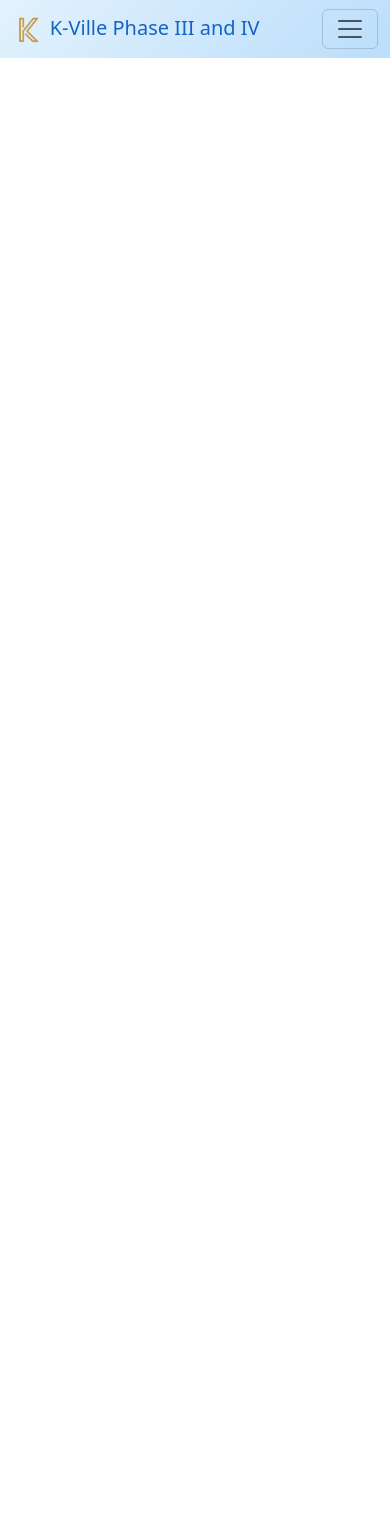
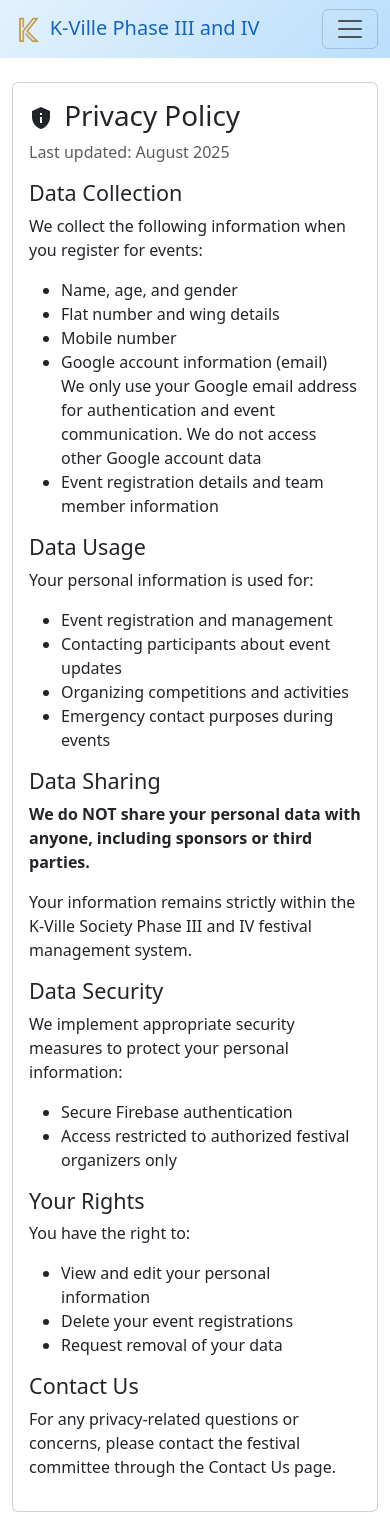
Before and after one commit to smitjethwa/k-ville-festival-registration, a React (Vite) app: page /privacy in a window 390 px wide. Before the commit the page ends 844 px from the top, so only its background shows below. Built offline with nearby package versions, Linux system fonts and the light colour scheme; no server answers.

Commit message:
privacy policy added

```diff
--- a/src/App.jsx
+++ b/src/App.jsx
@@ -1,5 +1,5 @@
 import React, { useEffect } from 'react'
-import { Routes, Route, Link } from 'react-router-dom'
+import { Routes, Route, Link, useLocation } from 'react-router-dom'
 import { AuthProvider, useAuth } from './AuthContext.jsx'
 import NavBar from './components/NavBar.jsx'
 import AuthPage from './components/AuthPage.jsx'
@@ -12,6 +12,7 @@ import AboutUs from './components/AboutUs.jsx'
 import ContactUs from './components/ContactUs.jsx'
 import AdminDashboard from './components/AdminDashboard.jsx'
 import BusinessHub from './components/BusinessHub.jsx'
+import PrivacyPolicy from './components/PrivacyPolicy.jsx'
 
 function Home() {
   useEffect(() => {
@@ -69,16 +70,16 @@ Let us all participate actively with full enthusiasm, involve our families, and
                     <div className="mb-2">
                       <div className="d-flex justify-content-between align-items-center mb-1">
                         <span className="fw-bold">03:00 PM</span>
-                        <span className="badge bg-success fs-6">🐘 Ganpatiji Arrival</span>
+                        <span className="badge bg-success fs-6">🕉️ Ganpatiji Arrival</span>
                       </div>
-                      <small className="text-muted">📍 Venue: [Add venue]</small>
+                      {/* <small className="text-muted">📍 Venue: [Add venue]</small> */}
                     </div>
                     <div className="mb-2">
                       <div className="d-flex justify-content-between align-items-center mb-1">
-                        <span className="fw-bold">07:40 PM</span>
+                        <span className="fw-bold">07:45 PM</span>
                         <span className="badge bg-info fs-6">🎮 Children's Game</span>
                       </div>
-                      <small className="text-muted">📍 Venue: [Add venue]</small>
+                      {/* <small className="text-muted">📍 Venue: [Add venue]</small> */}
                     </div>
                   </div>
             </div>
@@ -94,21 +95,21 @@ Let us all participate actively with full enthusiasm, involve our families, and
                         <span className="fw-bold">09:00 AM</span>
                         <span className="badge bg-success fs-6">🪔 Aarti</span>
                       </div>
-                      <small className="text-muted">📍 Venue: [Add venue]</small>
+                      {/* <small className="text-muted">📍 Venue: [Add venue]</small> */}
                     </div>
                     <div className="mb-2">
                       <div className="d-flex justify-content-between align-items-center mb-1">
                         <span className="fw-bold">07:30 PM</span>
                         <span className="badge bg-success fs-6">🪔 Aarti</span>
                       </div>
-                      <small className="text-muted">📍 Venue: [Add venue]</small>
+                      {/* <small className="text-muted">📍 Venue: [Add venue]</small> */}
                     </div>
                     <div className="mb-2">
                       <div className="d-flex justify-content-between align-items-center mb-1">
                         <span className="fw-bold">07:45 PM</span>
                         <span className="badge bg-info fs-6">🎲 Housie Game</span>
                       </div>
-                      <small className="text-muted">📍 Venue: [Add venue]</small>
+                      {/* <small className="text-muted">📍 Venue: [Add venue]</small> */}
                     </div>
                   </div>
             </div>
@@ -127,35 +128,35 @@ Let us all participate actively with full enthusiasm, involve our families, and
                         <span className="fw-bold">09:00 AM</span>
                         <span className="badge bg-success fs-6">🪔 Aarti</span>
                       </div>
-                      <small className="text-muted">📍 Venue: [Add venue]</small>
+                      {/* <small className="text-muted">📍 Venue: [Add venue]</small> */}
                     </div>
                     <div className="mb-2">
                       <div className="d-flex justify-content-between align-items-center mb-1">
                         <span className="fw-bold">07:00 PM</span>
                         <span className="badge bg-info fs-6">🎡 Fun Fair</span>
                       </div>
-                      <small className="text-muted">📍 Venue: [Add venue]</small>
+                      {/* <small className="text-muted">📍 Venue: [Add venue]</small> */}
                     </div>
                     <div className="mb-2">
                       <div className="d-flex justify-content-between align-items-center mb-1">
                         <span className="fw-bold">07:30 PM</span>
                         <span className="badge bg-success fs-6">🪔 Aarti</span>
                       </div>
-                      <small className="text-muted">📍 Venue: [Add venue]</small>
+                      {/* <small className="text-muted">📍 Venue: [Add venue]</small> */}
                     </div>
                     <div className="mb-2">
                       <div className="d-flex justify-content-between align-items-center mb-1">
                         <span className="fw-bold">07:45 PM</span>
                         <span className="badge bg-warning fs-6">🪑 Musical Chairs</span>
                       </div>
-                      <small className="text-muted">📍 Venue: [Add venue]</small>
+                      {/* <small className="text-muted">📍 Venue: [Add venue]</small> */}
                     </div>
                     <div className="mb-2">
                       <div className="d-flex justify-content-between align-items-center mb-1">
                         <span className="fw-bold">07:45 PM</span>
                         <span className="badge bg-warning fs-6">🎵 Antakshari</span>
                       </div>
-                      <small className="text-muted">📍 Venue: [Add venue]</small>
+                      {/* <small className="text-muted">📍 Venue: [Add venue]</small> */}
                     </div>
                   </div>
             </div>
@@ -171,49 +172,49 @@ Let us all participate actively with full enthusiasm, involve our families, and
                         <span className="fw-bold">09:00 AM</span>
                         <span className="badge bg-success fs-6">🪔 Aarti</span>
                       </div>
-                      <small className="text-muted">📍 Venue: [Add venue]</small>
+                      {/* <small className="text-muted">📍 Venue: [Add venue]</small> */}
                     </div>
                     <div className="mb-2">
                       <div className="d-flex justify-content-between align-items-center mb-1">
                         <span className="fw-bold">11:00 AM</span>
                         <span className="badge bg-primary fs-6">🙏 Satyanarayan Pooja</span>
                       </div>
-                      <small className="text-muted">📍 Venue: [Add venue]</small>
+                      {/* <small className="text-muted">📍 Venue: [Add venue]</small> */}
                     </div>
                     <div className="mb-2">
                       <div className="d-flex justify-content-between align-items-center mb-1">
                         <span className="fw-bold">11:00 AM</span>
                         <span className="badge bg-danger fs-6">🌺 Rangoli Competition</span>
                       </div>
-                      <small className="text-muted">📍 Venue: [Add venue]</small>
+                      {/* <small className="text-muted">📍 Venue: [Add venue]</small> */}
                     </div>
                     <div className="mb-2">
                       <div className="d-flex justify-content-between align-items-center mb-1">
                         <span className="fw-bold">11:00 AM</span>
                         <span className="badge bg-danger fs-6">🎨 Drawing Competition</span>
                       </div>
-                      <small className="text-muted">📍 Venue: [Add venue]</small>
+                      {/* <small className="text-muted">📍 Venue: [Add venue]</small> */}
                     </div>
                     <div className="mb-2">
                       <div className="d-flex justify-content-between align-items-center mb-1">
                         <span className="fw-bold">05:30 PM</span>
                         <span className="badge bg-danger fs-6">🎪 Cultural Program</span>
                       </div>
-                      <small className="text-muted">📍 Venue: [Add venue]</small>
+                      {/* <small className="text-muted">📍 Venue: [Add venue]</small> */}
                     </div>
                     <div className="mb-2">
                       <div className="d-flex justify-content-between align-items-center mb-1">
                         <span className="fw-bold">05:30 PM</span>
                         <span className="badge bg-danger fs-6">🎭 Drama Performance</span>
                       </div>
-                      <small className="text-muted">📍 Venue: [Add venue]</small>
+                      {/* <small className="text-muted">📍 Venue: [Add venue]</small> */}
                     </div>
                     <div className="mb-2">
                       <div className="d-flex justify-content-between align-items-center mb-1">
                         <span className="fw-bold">07:30 PM</span>
                         <span className="badge bg-success fs-6">🪔 Aarti</span>
                       </div>
-                      <small className="text-muted">📍 Venue: [Add venue]</small>
+                      {/* <small className="text-muted">📍 Venue: [Add venue]</small> */}
                     </div>
                   </div>
             </div>
@@ -232,7 +233,7 @@ Let us all participate actively with full enthusiasm, involve our families, and
                         <span className="fw-bold">09:00 AM</span>
                         <span className="badge bg-success fs-6">🪔 Aarti</span>
                       </div>
-                      <small className="text-muted">📍 Venue: [Add venue]</small>
+                      {/* <small className="text-muted">📍 Venue: [Add venue]</small> */}
                     </div>
                     <div className="d-flex justify-content-between align-items-center mb-2">
                       <span className="fw-bold">04:30 PM</span>
@@ -243,7 +244,7 @@ Let us all participate actively with full enthusiasm, involve our families, and
                         <span className="fw-bold">08:00 PM</span>
                         <span className="badge bg-success fs-6">🍽️ Mahaprasad</span>
                       </div>
-                      <small className="text-muted">📍 Venue: [Add venue]</small>
+                      {/* <small className="text-muted">📍 Venue: [Add venue]</small> */}
                     </div>
                   </div>
             </div>
@@ -262,6 +263,26 @@ Let us all participate actively with full enthusiasm, involve our families, and
           </div>
         </div>
       </div>
+
+      {/* Footer */}
+      <footer className="bg-light mt-5 py-4">
+        <div className="container">
+          <div className="row">
+            <div className="col-md-6">
+              <h6 className="fw-bold">K-Ville Festivals</h6>
+              <p className="text-muted small mb-2">Celebrating community spirit through festivals</p>
+            </div>
+            <div className="col-md-6">
+              <h6 className="fw-bold">Quick Links</h6>
+              <div className="d-flex flex-wrap gap-3">
+                <Link to="/about" className="text-decoration-none small">About Us</Link>
+                <Link to="/contact" className="text-decoration-none small">Contact</Link>
+                <Link to="/privacy" className="text-decoration-none small">Privacy Policy</Link>
+              </div>
+            </div>
+          </div>
+        </div>
+      </footer>
     </div>
   )
 }
@@ -285,6 +306,11 @@ function ContactUsWithTitle() {
 function BusinessHubWithTitle() {
   useEffect(() => { document.title = 'Business Hub - K-Ville Festivals' }, [])
   return <BusinessHub />
+}
+
+function PrivacyPolicyWithTitle() {
+  useEffect(() => { document.title = 'Privacy Policy - K-Ville Festivals' }, [])
+  return <PrivacyPolicy />
 }
 
 function AuthPageWithTitle() {
@@ -321,7 +347,18 @@ function RequireAuth({ children }) {
   return children
 }
 
-export default function App() {
+function AppWithAnalytics() {
+  const location = useLocation()
+
+  useEffect(() => {
+    const GA_ID = import.meta.env.VITE_FIREBASE_MEASUREMENT_ID
+    if (window.gtag && GA_ID) {
+      window.gtag('config', GA_ID, {
+        page_path: location.pathname + location.search,
+      })
+    }
+  }, [location])
+
   return (
     <AuthProvider>
       <NavBar />
@@ -331,6 +368,7 @@ export default function App() {
         <Route path="/about" element={<AboutUsWithTitle />} />
         <Route path="/contact" element={<ContactUsWithTitle />} />
         <Route path="/business" element={<BusinessHubWithTitle />} />
+        <Route path="/privacy" element={<PrivacyPolicyWithTitle />} />
         <Route path="/auth" element={<AuthPageWithTitle />} />
         <Route path="/profile" element={<RequireAuth><ProfilePageWithTitle /></RequireAuth>} />
         <Route path="/submit" element={<RequireAuth><ActivityFormWithTitle /></RequireAuth>} />
@@ -341,3 +379,7 @@ export default function App() {
     </AuthProvider>
   )
 }
+
+export default function App() {
+  return <AppWithAnalytics />
+}
--- /dev/null
+++ b/src/components/PrivacyPolicy.jsx
@@ -0,0 +1,69 @@
+import React, { useEffect } from 'react'
+
+export default function PrivacyPolicy() {
+  useEffect(() => {
+    document.title = 'Privacy Policy - K-Ville Festivals'
+  }, [])
+
+  return (
+    <div className="container mt-4">
+      <div className="card">
+        <div className="card-body">
+          <h1 className="card-title">
+            <span className="material-icons">privacy_tip</span> Privacy Policy
+          </h1>
+
+          <p className="text-muted">Last updated: August 2025</p>
+
+          <h4>Data Collection</h4>
+          <p>We collect the following information when you register for events:</p>
+          <ul>
+            <li>Name, age, and gender</li>
+            <li>Flat number and wing details</li>
+            <li>Mobile number</li>
+            <li>Google account information (email)</li>
+            We only use your Google email address for authentication and event communication. We do not access other Google account data
+            <li>Event registration details and team member information</li>
+          </ul>
+
+          <h4>Data Usage</h4>
+          <p>Your personal information is used for:</p>
+          <ul>
+            <li>Event registration and management</li>
+            <li>Contacting participants about event updates</li>
+            <li>Organizing competitions and activities</li>
+            <li>Emergency contact purposes during events</li>
+          </ul>
+
+          <h4>Data Sharing</h4>
+          <p><strong>We do NOT share your personal data with anyone, including sponsors or third parties.</strong></p>
+          <p>Your information remains strictly within the K-Ville Society Phase III and IV festival management system.</p>
+
+          <h4>Data Security</h4>
+          <p>We implement appropriate security measures to protect your personal information:</p>
+          <ul>
+            <li>Secure Firebase authentication</li>
+            <li>Access restricted to authorized festival organizers only</li>
+          </ul>
+
+          <h4>Your Rights</h4>
+          <p>You have the right to:</p>
+          <ul>
+            <li>View and edit your personal information</li>
+            <li>Delete your event registrations</li>
+            <li>Request removal of your data</li>
+          </ul>
+
+          <h4>Contact Us</h4>
+          <p>For any privacy-related questions or concerns, please contact the festival committee through the Contact Us page.</p>
+
+          {/* <hr /> */}
+          {/* <p className="text-muted small"> */}
+            {/* This privacy policy applies to the K-Ville Festivals event registration system and is subject to change with notice. */}
+          {/* </p> */}
+        </div>
+      </div>
+        <br></br>
+    </div>
+  )
+}
```
